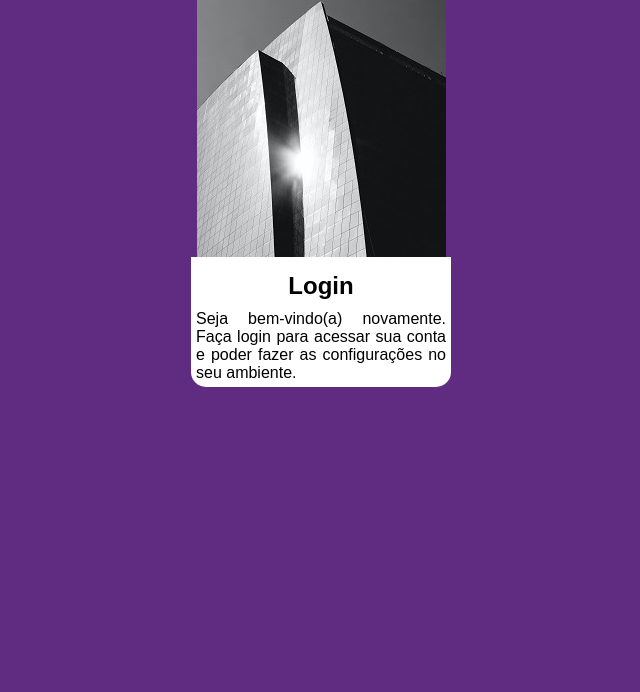
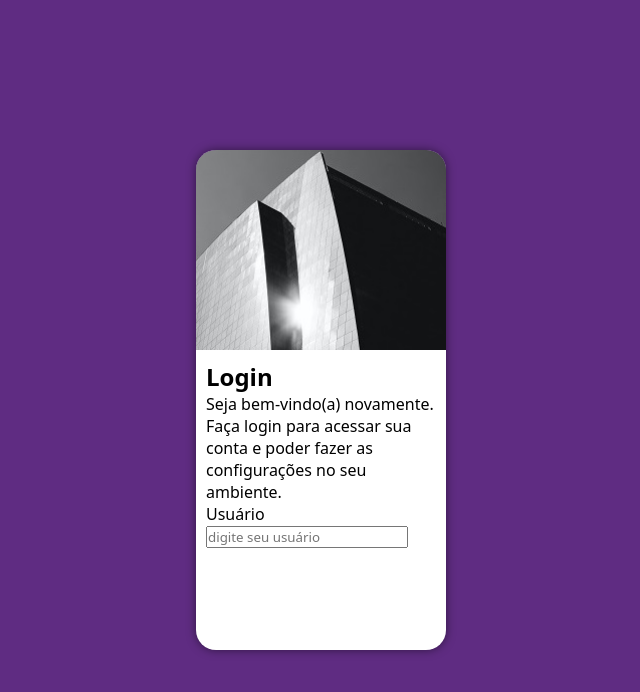
Before and after one commit to PauloBezuoli/projeto-login, a plain HTML site: page index.html in a window 1280 px wide. Shown: the whole page, without its empty margins (319-959 px from the left). Drawn offline with Linux system fonts and the light colour scheme.

Commit message:
atulizado

```diff
--- a/estilos/style.css
+++ b/estilos/style.css
@@ -9,11 +9,20 @@
 * {
     margin: 0px;
     padding: 0px;
-    font-family: Arial, Helvetica, sans-serif;
+    font-family: system-ui, -apple-system, BlinkMacSystemFont, 'Segoe UI', Roboto, Oxygen, Ubuntu, Cantarell, 'Open Sans', 'Helvetica Neue', sans-serif;
+    box-sizing: border-box;
 }
 
-body {
+body, html {
     background-color: #5f2c82;
+    height: 100vh;
+    width: 100vw;
+}
+
+main {
+    height: 100vh;
+    width: 100vw;
+    position: relative;
 }
 
 div > img {
@@ -22,17 +31,27 @@ div > img {
     margin: auto;
 }
 
-div#formulario>h1 {
-    text-align: center;
-    padding: 10px;
+section#login {
+    background-color: white;
+    width: 250px;
+    height: 500px;
+    border-radius: 20px;
+    position: absolute;
+    top: 50%;
+    left: 50%;
+    transform: translate(-50%, -50%);
+    overflow: hidden;
+    box-shadow: 0px 0px 10px rgba(0, 0, 0, 0.500);
+}
+
+section#login > div#imagem {
+    display: block;
+    background: #5f2c82 url(../imagens/pexels-bruno-thethe-2747596.jpg) no-repeat;
+    height: 200px;
+    background-size: cover;
+}
+
+section#login > div#formulario {
+    display: block;
     padding: 10px;
 }
-
-div#formulario {
-    max-width: 250px;
-    text-align: justify;
-    padding: 5px;
-    margin: auto;
-    background-color: white;
-    border-radius: 0px 00px 15px 15px;
-}
--- a/index.html
+++ b/index.html
@@ -11,14 +11,13 @@
     <main>
         <section id="login">
             <div id="imagem">
-                <img src="imagens/pexels-bruno-thethe-2747596.jpg" alt="pattern">
             </div>
 
             <div id="formulario">
                 <h1>Login</h1>
                 <p>Seja bem-vindo(a) novamente. Faça login para acessar sua conta e poder fazer as configurações no seu ambiente.</p>
                 <form action="login.php" method="post">
-
+                    <label for="usuario">Usuário </label><input type="text" name="usuário" id="usuario" placeholder="digite seu usuário">
 
                 </form>
             </div>
```
